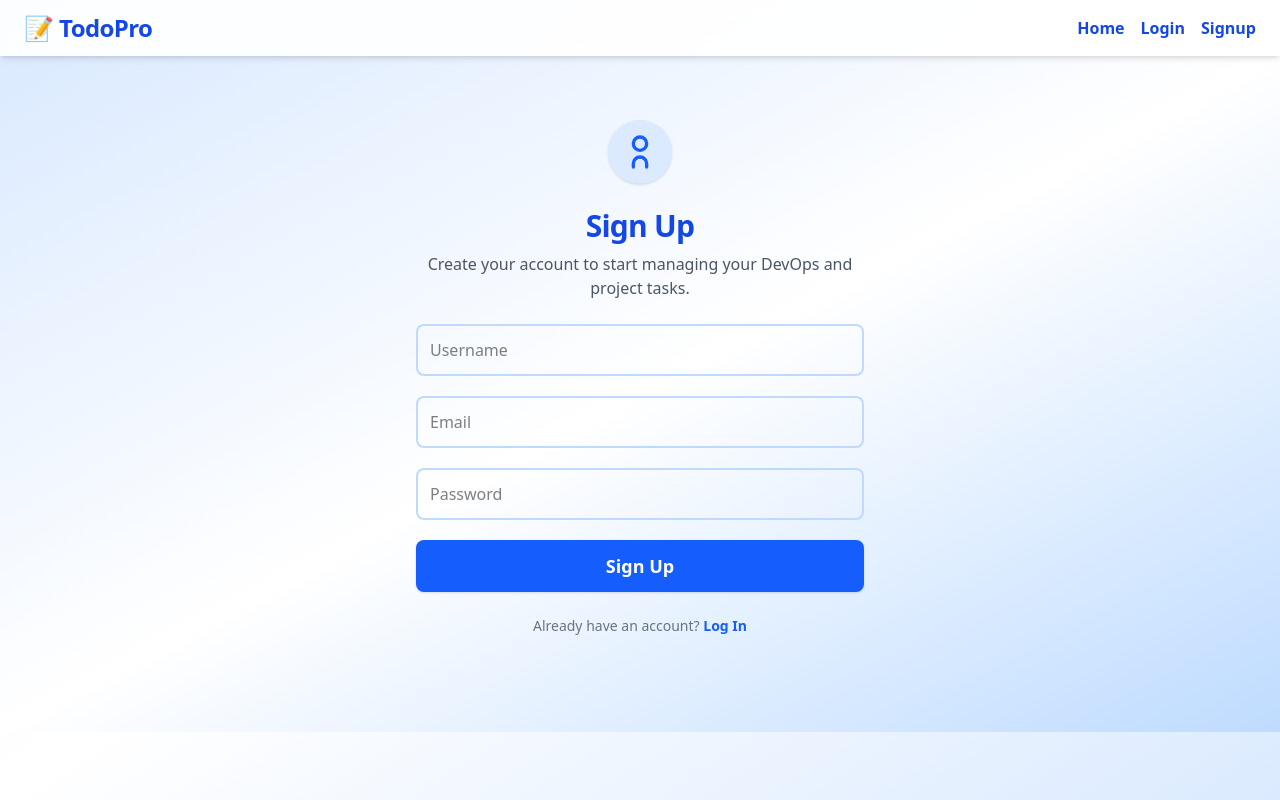
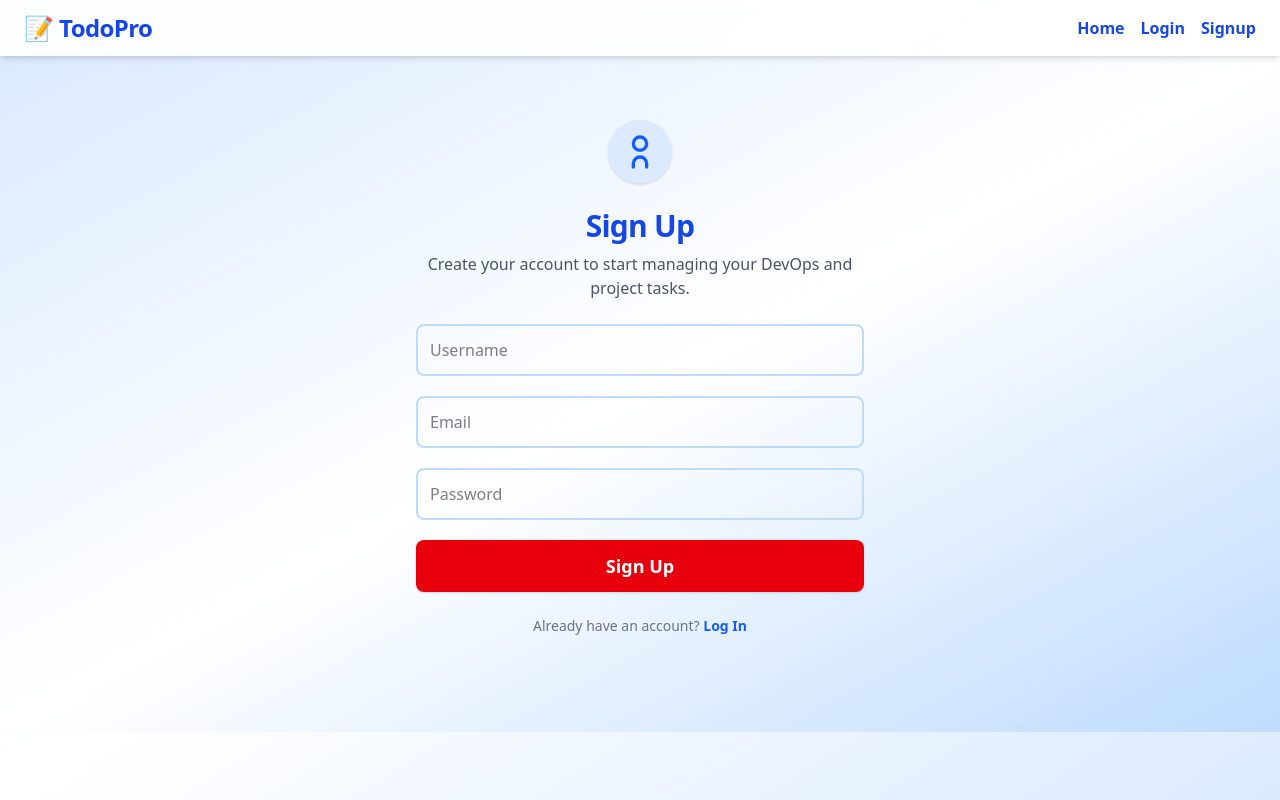
Before and after one commit to Abhijeet4147/Todoapp-CICD, a React (Vite) app in the folder client/: page /signup in a window 1280 px wide. Built offline with nearby package versions, Linux system fonts and the light colour scheme.

Commit message:
fix: change signup button color from blue to red

```diff
--- a/client/src/pages/Signup.jsx
+++ b/client/src/pages/Signup.jsx
@@ -76,7 +76,7 @@
           />
           <button
             type="submit"
-            className="w-full bg-blue-600 text-white py-3 rounded-lg font-bold shadow hover:bg-blue-700 transition text-lg"
+            className="w-full bg-red-600 text-white py-3 rounded-lg font-bold shadow hover:bg-blue-700 transition text-lg"
             disabled={loading}
           >
             {loading ? 'Signing up...' : 'Sign Up'}
```
